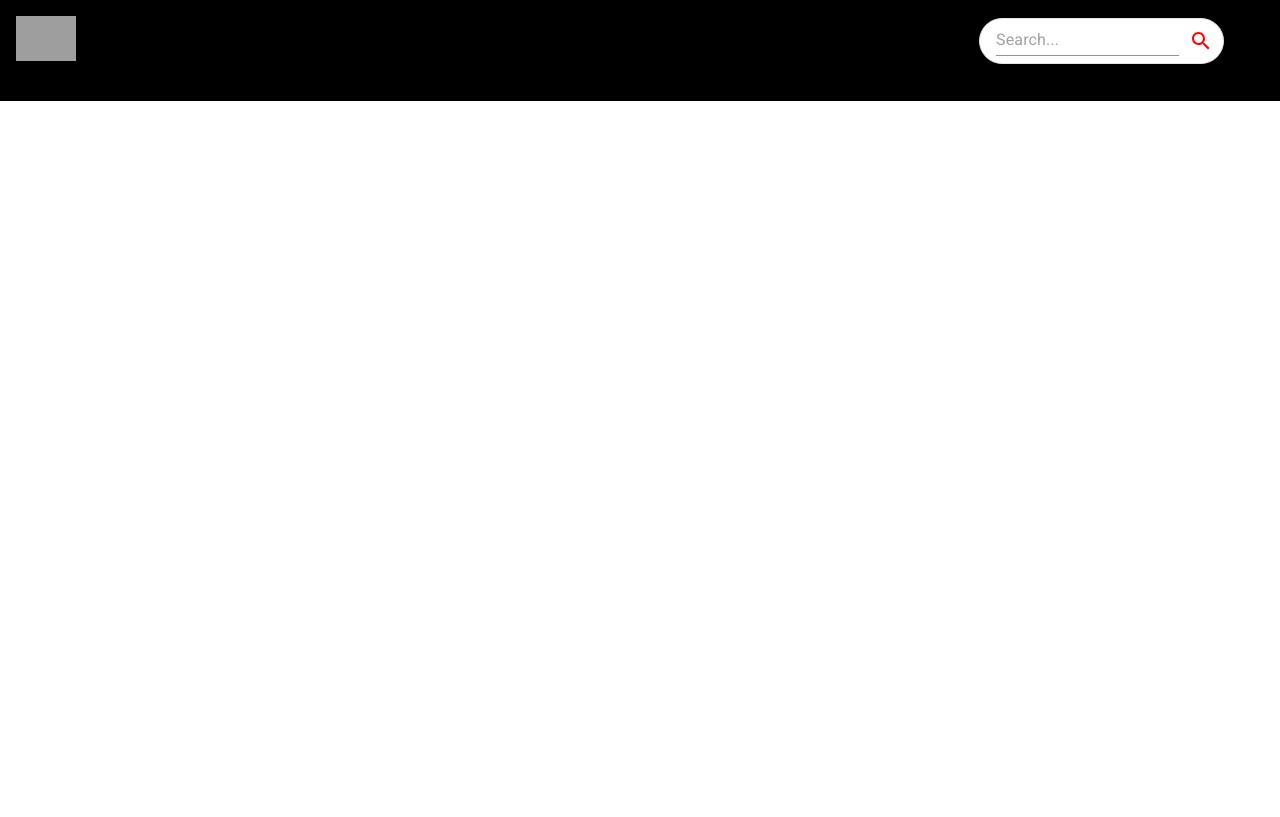
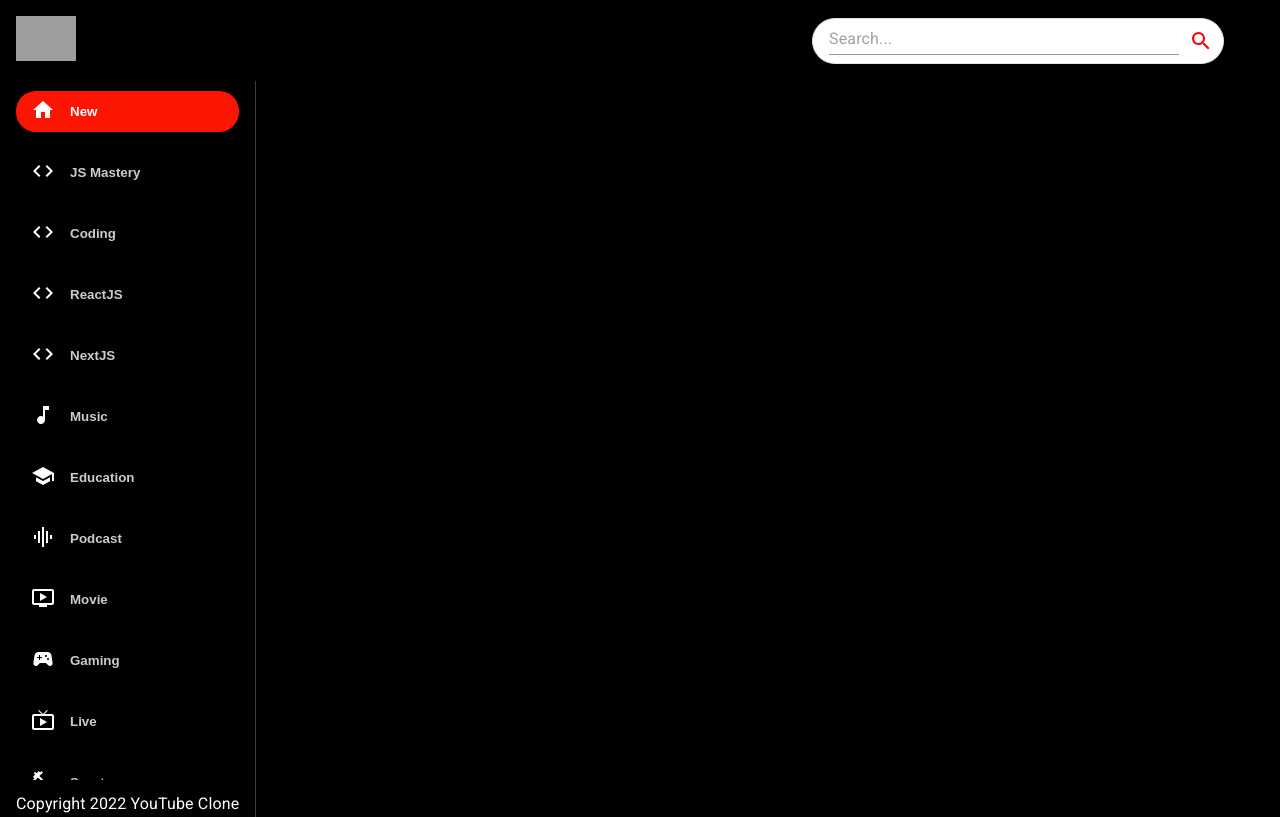
Before and after one commit to zvirgo/youtube_clone, a React (Create React App) app: page / in a window 1280 px wide. Built offline with nearby package versions, Linux system fonts and the light colour scheme; grey boxes are pictures that could not be loaded.

Commit message:
create sideBar

```diff
--- a/src/components/Feed.jsx
+++ b/src/components/Feed.jsx
@@ -1,8 +1,34 @@
-import React from 'react'
+import { useState, useEffect } from 'react'
+import { Box, Stack, Typography } from '@mui/material'
+import Sidebar from './Sidebar'
 
 const Feed = () => {
   return (
-    <div>Feed</div>
+    <Stack
+      sx={{
+        flexDirection: { sx: 'column', md: 'row' }
+      }}
+    >
+      <Box
+        sx={{
+          height: { sx: 'auto', md: '92vh' },
+          borderRight: '1px solid #3d3d3d',
+          px: { sx: 0, md: 2 }
+        }}
+      >
+        <Sidebar />
+        <Typography
+          className='copyright'
+          varient="body2"
+          sx={{
+            mt: 1.5,
+            color: '#fff'
+          }}
+        >
+          Copyright 2022 YouTube Clone
+        </Typography>
+      </Box>
+    </Stack>
   )
 }
 
--- a/src/components/Navbar.jsx
+++ b/src/components/Navbar.jsx
@@ -1,5 +1,5 @@
 import React from 'react'
-import { Stack } from '@mui/system'
+import { Stack } from '@mui/material'
 import { Link } from 'react-router-dom'
 import { logo } from '../utils/constants'
 import SearchBar from './SearchBar'
--- a/src/components/SearchBar.jsx
+++ b/src/components/SearchBar.jsx
@@ -2,7 +2,6 @@ import { useState } from 'react'
 import { useNavigate } from 'react-router-dom'
 import { Paper, IconButton, Input } from '@mui/material'
 import { Search } from '@mui/icons-material'
-import { red } from '@mui/material/colors'
 
 const SearchBar = () => {
     return (
--- /dev/null
+++ b/src/components/Sidebar.jsx
@@ -0,0 +1,46 @@
+import { Stack } from "@mui/material"
+import { categories } from "../utils/constants"
+
+const selectedCategory = 'New'
+
+const Sidebar = () => {
+    return (
+        <Stack
+            direction='row'
+            sx={{
+                overflowY: 'auto',
+                height: { sx: 'auto', md: '95%' },
+                flexDirection: { md: 'column' }
+            }}
+        >
+            {categories.map((x) => (
+                <button
+                    className="category-btn"
+                    style={{
+                        background: x.name === selectedCategory && '#FC1503',
+                        color: 'white'
+                    }}
+                    key={x.name}
+                >
+                    <span
+                        style={{
+                            color: x.name === selectedCategory ? 'white' : 'res',
+                            marginRight: '15px'
+                        }}
+                    >
+                        {x.icon}
+                    </span>
+                    <span
+                        style={{
+                            opacity: x.name === selectedCategory ? '1' : '0.8'
+                        }}
+                    >
+                        {x.name}
+                    </span>
+                </button>
+            ))}
+        </Stack>
+    )
+}
+
+export default Sidebar
--- a/src/components/index.js
+++ b/src/components/index.js
@@ -4,3 +4,4 @@ export { default as SearchFeed } from './SearchFeed'
 export { default as VideoDetails } from './VideoDetails'
 export { default as ChannelDetails } from './ChannelDetails'
 export { default as SearchBar } from './SearchBar'
+export { default as Sidebar } from './Sidebar'
--- a/src/index.css
+++ b/src/index.css
@@ -1,13 +1,88 @@
+html,
 body {
   margin: 0;
-  font-family: -apple-system, BlinkMacSystemFont, 'Segoe UI', 'Roboto', 'Oxygen',
-    'Ubuntu', 'Cantarell', 'Fira Sans', 'Droid Sans', 'Helvetica Neue',
-    sans-serif;
-  -webkit-font-smoothing: antialiased;
-  -moz-osx-font-smoothing: grayscale;
+  padding: 0;
+  box-sizing: border-box;
 }
 
-code {
-  font-family: source-code-pro, Menlo, Monaco, Consolas, 'Courier New',
-    monospace;
+a {
+  text-decoration: none;
+  color: black;
 }
+
+::-webkit-scrollbar {
+  width: 0px;
+  height: 5px;
+}
+
+::-webkit-scrollbar-thumb {
+  background-color: rgb(114, 113, 113);
+  border-radius: 10px;
+  height: 200px;
+}
+
+::-webkit-scrollbar-track {
+  background-color: transparent;
+}
+
+.category-btn:hover {
+  background-color: #FC1503 !important;
+  color: white !important;
+}
+
+.category-btn:hover span{
+  color: white !important;
+}
+
+.react-player {
+  height: 77vh !important;
+  width: 100% !important;
+}
+
+.search-bar{
+  border:none;
+  outline:none;
+  width:350px;
+}
+
+.category-btn{
+  font-weight: bold !important;
+  text-transform: capitalize;
+  display: flex;
+  align-items: center;
+  justify-content: start;
+  cursor:pointer;
+  background: transparent;
+  outline: none;
+  border: none;
+
+  padding: 7px 15px;
+  margin: 10px 0px;
+  border-radius: 20px;
+  transition: all 0.3s ease;
+}
+
+@media screen and (max-width: 900px) {
+  .category-btn{
+    margin: 10px;
+  }
+}
+
+@media screen and (max-width:800px){
+  .copyright{
+    display:none !important;
+  }
+}
+
+@media screen and (max-width: 600px) {
+  .scroll-horizontal {
+    overflow: auto !important;
+  }
+
+  .react-player {
+    height: 45vh !important;
+  }
+  .search-bar{
+    width:200px;
+  }
+}
```
